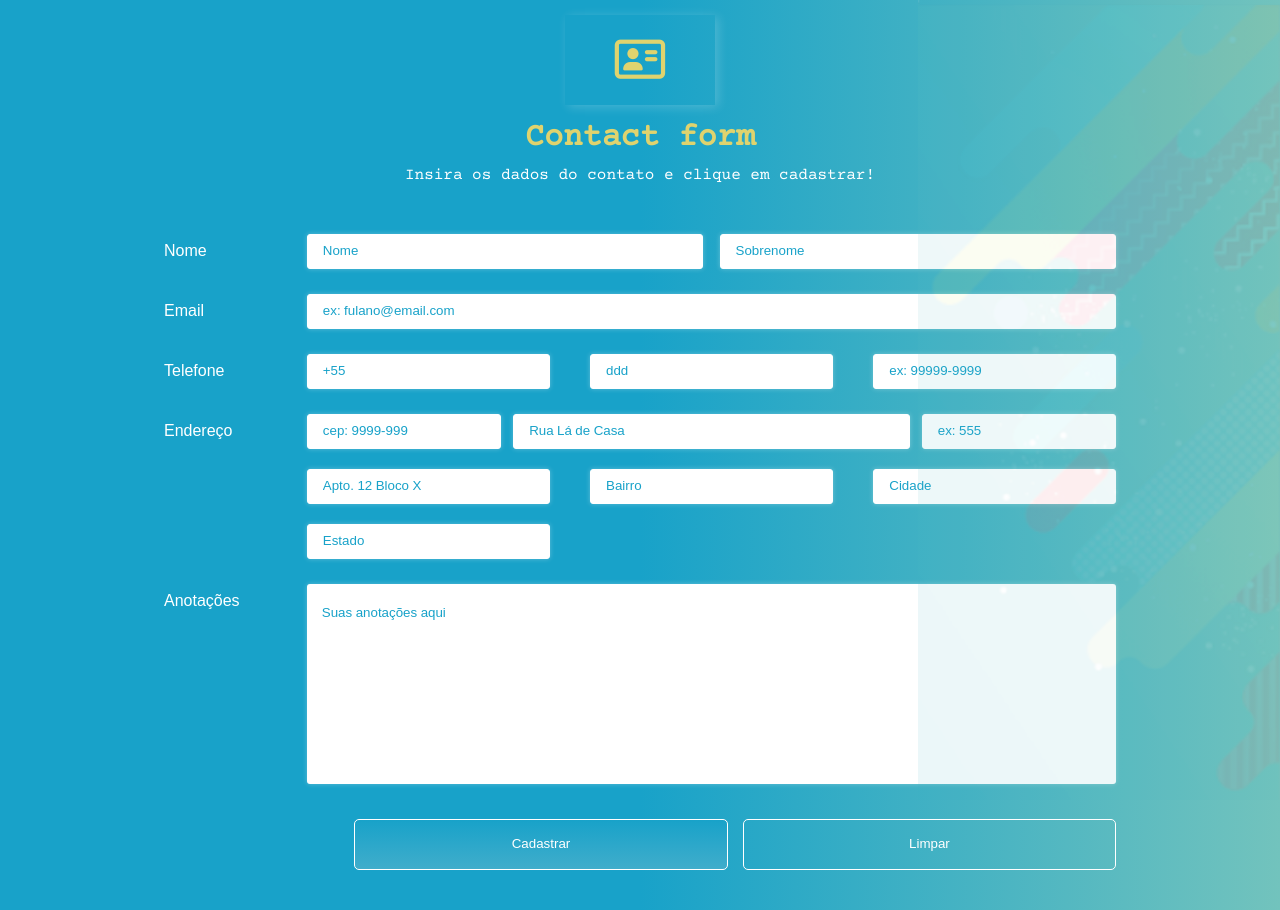
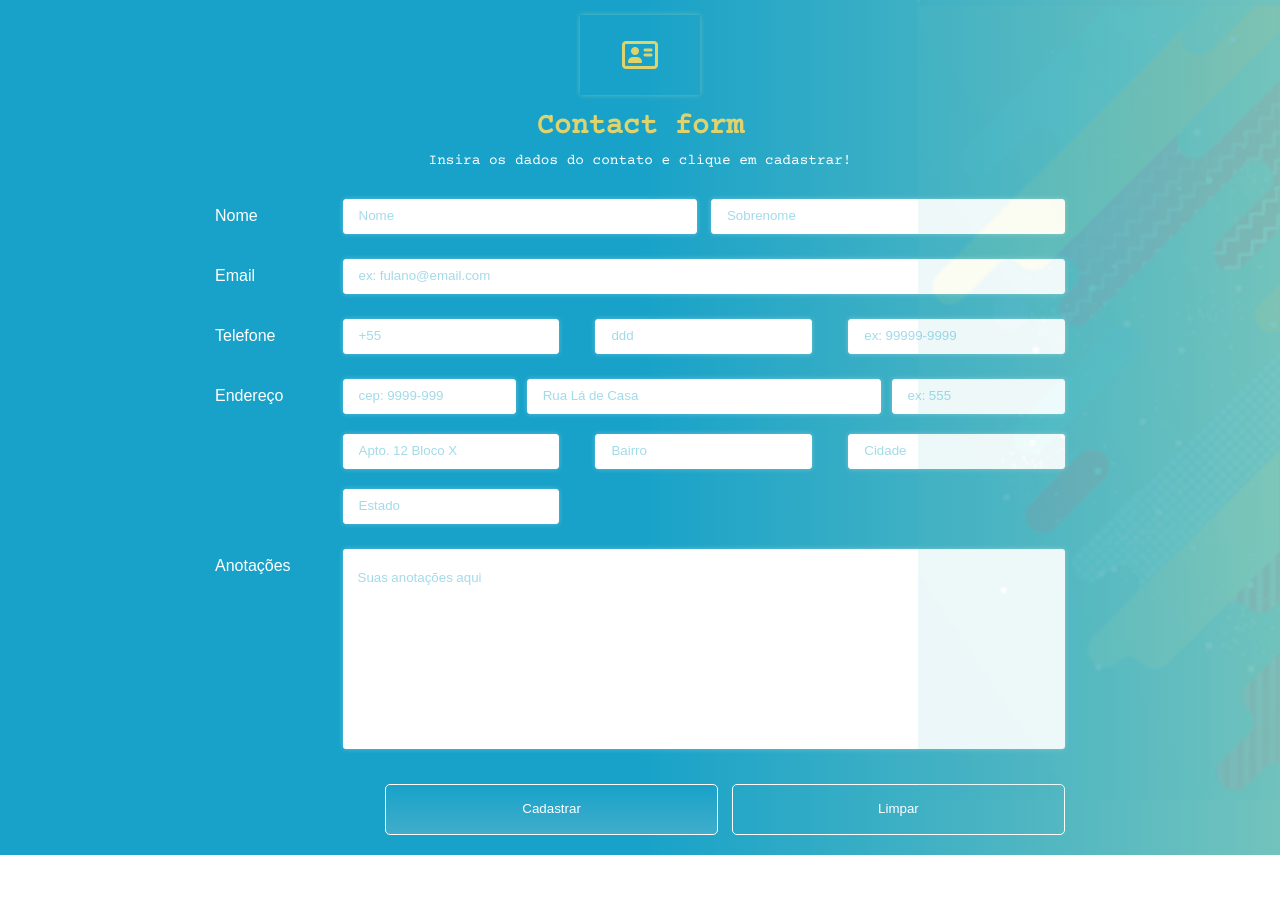
Before and after one commit to eduardocostaprofessor/ContactForm, a plain HTML site: page index.html in a window 1280 px wide. After the commit the page ends 855 px from the top, so only its background shows below. Drawn offline with nearby package versions, Linux system fonts and the light colour scheme.

Commit message:
Ajustes de Layouts

```diff
--- a/css/style.css
+++ b/css/style.css
@@ -97,6 +97,7 @@ body {
     box-shadow: 0 0 5px rgba(255, 255, 255, .3);
     outline: none;
     border-radius: 3px;
+    transition: all .3s;
 }
 
 .formulario-contato .anotacoes {
@@ -106,8 +107,16 @@ body {
 
 .formulario-contato .entrada::placeholder,
 .formulario-contato .anotacoes::placeholder {
-    color: #18A2C9;
+    color: rgba(24, 162, 201, .4);
 }
+.formulario-contato .entrada:focus::placeholder {
+    color: white;
+}
+.formulario-contato .entrada:focus {
+    background-color: #72C3BD;
+    color: white;
+}
+
 
 .btn {
     display: inline-block;
@@ -121,6 +130,7 @@ body {
     border: 1px solid white;
     border-radius: 5px;
     cursor: pointer;
+    outline: none;
     opacity: 1;
     background-image: linear-gradient(to bottom, #18A2C9, #40adcb);
     transition: opacity .4s;
@@ -137,7 +147,9 @@ body {
 
 
 @media screen and (min-width: 768px) {
-
+    .container-grid {
+        max-width: 850px;
+    }
     .caixa-contato {
         width: 230px;
         height: 130px;
@@ -213,29 +225,30 @@ body {
         background-image: linear-gradient(to right, #18A2C9, #18A2C9, #72C3BD);
     }
 
-    .container-grid {
-        max-width: 992px;
-    }
+
 
     .caixa-contato {
         margin: 15px auto;
-        width: 150px;
-        height: 90px;
+        width: 120px;
+        height: 80px;
+        box-shadow: 0 0 5px rgba(114, 195, 189, .8);
     }
 
-
+    .caixa-contato .icone-contato {
+        font-size: 2rem;
+    }
     .titulo {
-        font-size: 2rem;
+        font-size: 1.8rem;
         margin-bottom: 10px;
     }
 
     .descricao {
-        font-size: 1rem;
+        font-size: .9rem;
         margin-bottom: 10px;
     }
 
     .formulario-contato {
-        padding: 20px;
+        /* padding: 20px; */
         /* border: 1px solid #dfd36e; */
         border-radius: 12px;
     }
--- a/index.html
+++ b/index.html
@@ -17,7 +17,6 @@
 <body>
     <figure>
         <img class="arte" src="./assets/images/art.png" alt="">
-        <img class="arte2" src="./assets/images/art.png" alt="">
     </figure>
     <div class="container-grid container-flex">
 
```
